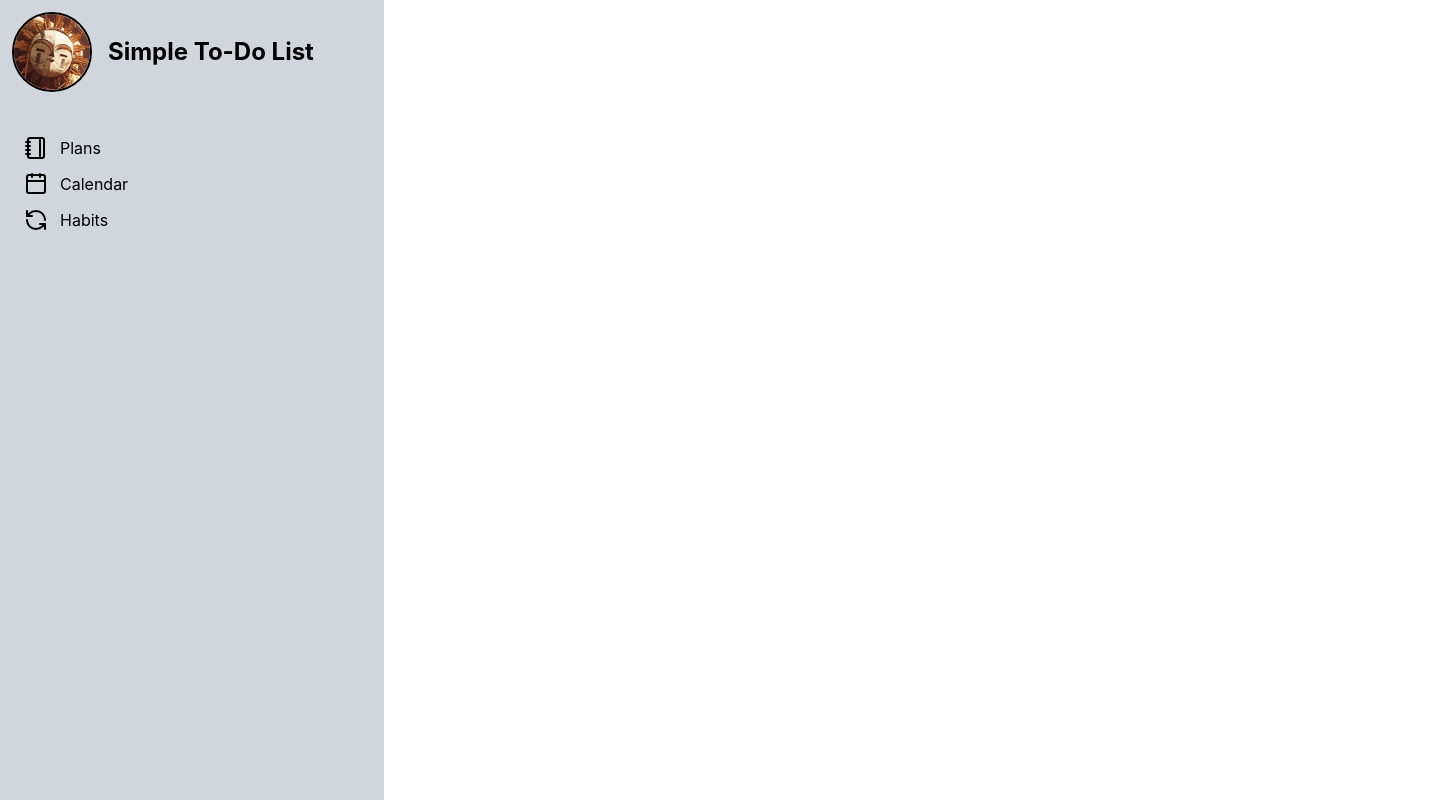
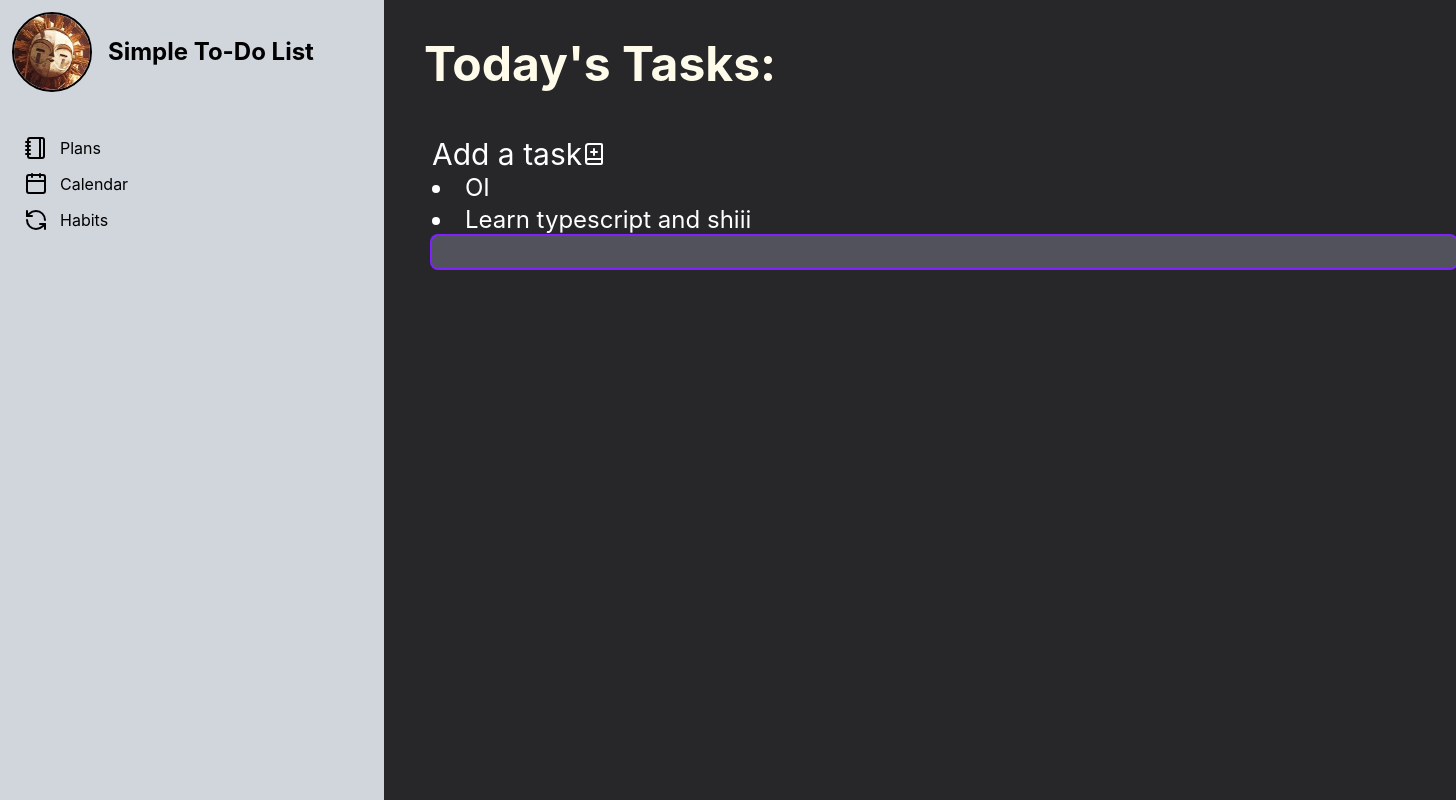
Before and after one commit to BrackListed/Simple-To-Do-List, a React (Vite) app: page / in a window 1280 px wide. Shown: the whole page, 1456 px wide, since content can reach past the window. Built offline with nearby package versions, Linux system fonts and the light colour scheme.

Commit message:
Styled the main page. Buttons still not functional for now

```diff
--- a/src/App.tsx
+++ b/src/App.tsx
@@ -1,6 +1,6 @@
 
 import { Left } from "./assets/Left";
-
+import { BookPlus } from "lucide-react";
 export default function App(){
   return (
     <div className="flex gap-2-">
@@ -10,6 +10,29 @@ export default function App(){
   )
 }
 
+let tasks:string[] = []
+let addTask = document.getElementById('add-task')
+
 function Main() {
-  return null
+  return(
+    <div className="flex flex-col p-10 gap-10">
+      <h1 className="font-bold text-5xl text-amber-50 ">Today's Tasks: </h1>
+      <Taskcontainer/>
+    </div>
+  )
 }
+
+function Taskcontainer(){
+  return(
+    <div className= "flex flex-col p-2 w-2xl h-auto gap-2 rounded-2xl text-white" id = "add-task">
+      <form>
+        <div className="flex text-3xl items-center transition-transform hover:bg-zinc-600 cursor-pointer rounded-2xl w-fit hover:scale-110 hover:p-2 ">Add a task <BookPlus/></div>
+        <ul className="list-disc list-inside text-2xl">
+          <li>OI</li>
+          <li>Learn typescript and shiii</li>
+          <input className= "w-5xl bg-zinc-600 rounded-md outline-none focus-visible: ring-2 focus-visible: ring-violet-600"></input>
+        </ul>
+      </form>
+    </div>
+  )
+}
--- a/src/index.css
+++ b/src/index.css
@@ -1 +1,6 @@
 @import "tailwindcss";
+
+body{
+  background-color: var(--color-zinc-800);
+
+}
```
